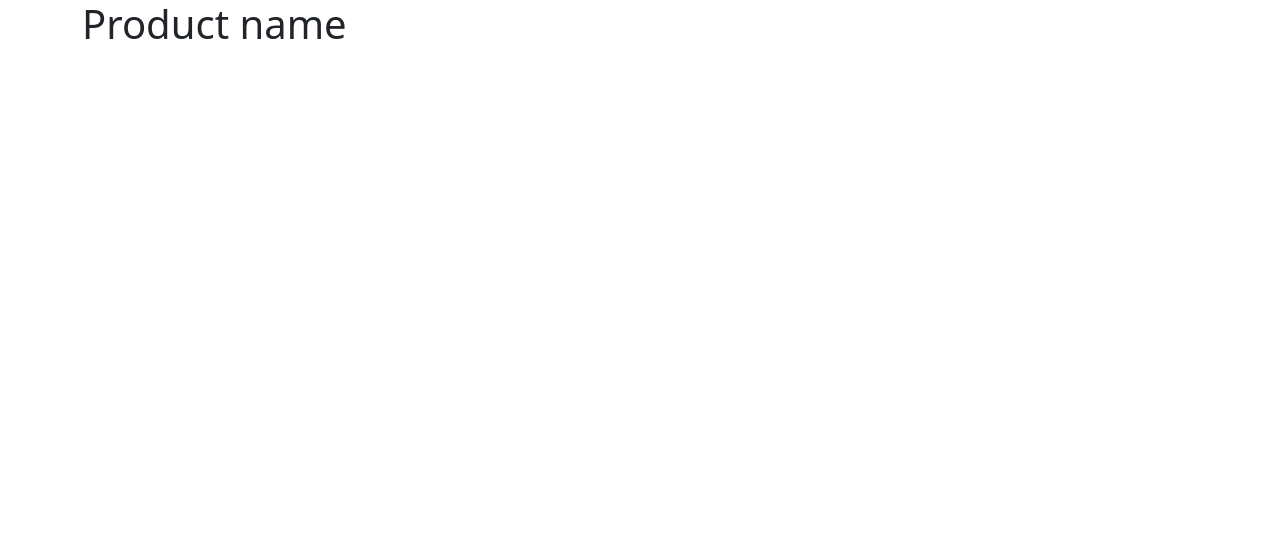
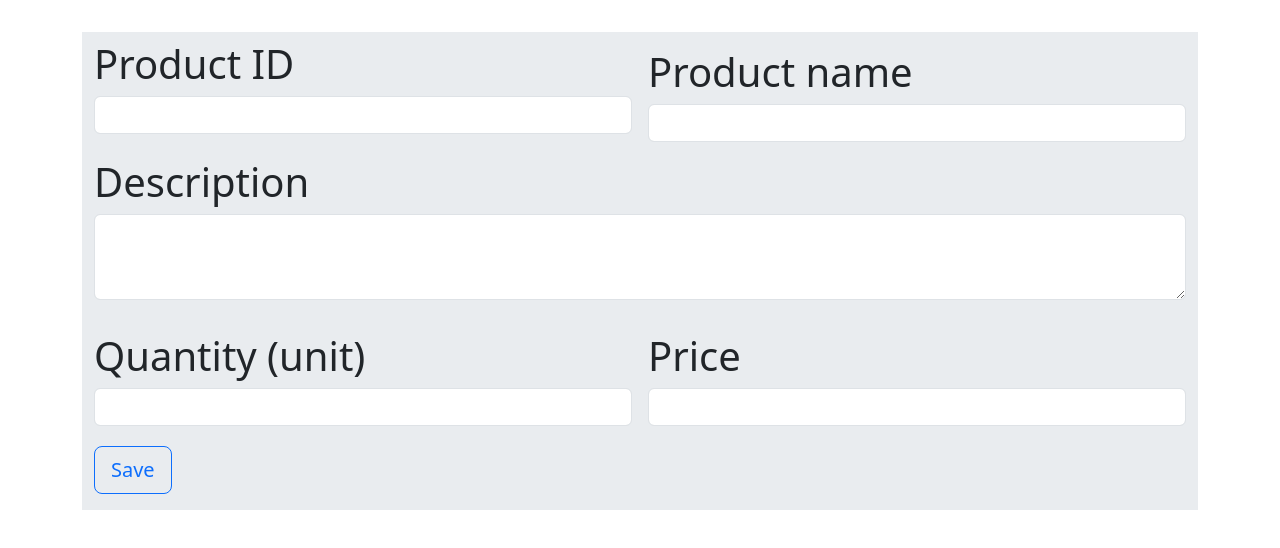
Before and after one commit to GabeOlivver/product-registration, an Angular app: page / in a window 1280 px wide. Shown: the top 548 px of the page. Built offline with nearby package versions, Linux system fonts and the light colour scheme.

Commit message:
form creation

```diff
--- a/src/app/prod-input/prod-input.component.html
+++ b/src/app/prod-input/prod-input.component.html
@@ -1 +1,29 @@
-<p>Product name</p>
+<div class="container-sm m-auto mt-5 bg-body-secondary">
+    <form class="row g-3">
+        <div class="col-md-6 m-auto">
+        <label class="form-label">Product ID</label>
+        <input type="number" class="form-control" id="prod_id">
+        </div>
+        <div class="col-md-6">
+        <label for="inputPassword4" class="form-label">Product name</label>
+        <input type="text" class="form-control" id="prod_name">
+        </div>
+        <div class="col-12">
+            <div class="mb-3">
+                <label for="exampleFormControlTextarea1" class="form-label">Description</label>
+                <textarea class="form-control" id="exampleFormControlTextarea1" rows="3"></textarea>
+            </div>
+        </div>
+        <div class="col-md-6">
+        <label for="inputCity" class="form-label">Quantity (unit)</label>
+        <input type="number" class="form-control" id="prodQuant">
+        </div>
+        <div class="col-md-6">
+            <label for="inputCity" class="form-label">Price</label>
+            <input type="value" class="form-control" id="prodPrice">
+        </div>
+        <div class="col-12 mb-3">
+        <button type="submit" class="btn btn-outline-primary btn-lg ">Save</button>
+        </div>
+    </form>
+</div>
```
